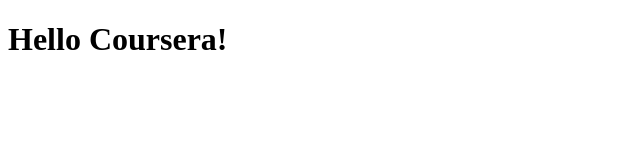
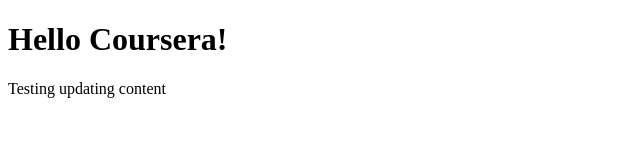
Before and after one commit to msid27/coursera, a plain HTML site: page site/index.html in a window 1280 px wide. Shown: the whole page, without its empty margins (0-640 px from the left). Drawn offline with Linux system fonts and the light colour scheme.

Commit message:
Updating content test

```diff
--- a/site/index.html
+++ b/site/index.html
@@ -5,5 +5,6 @@
 </head>
 <body>
 <h1>Hello Coursera!</h1>
+<p>Testing updating content</p>
 </body>
 </html>
```
